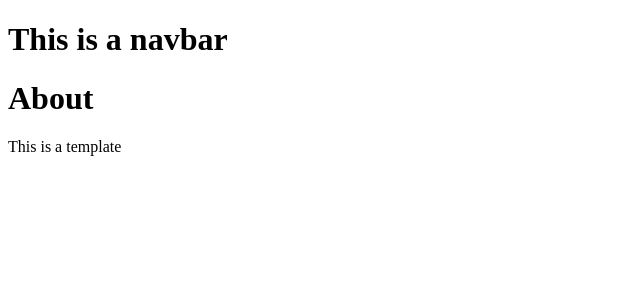
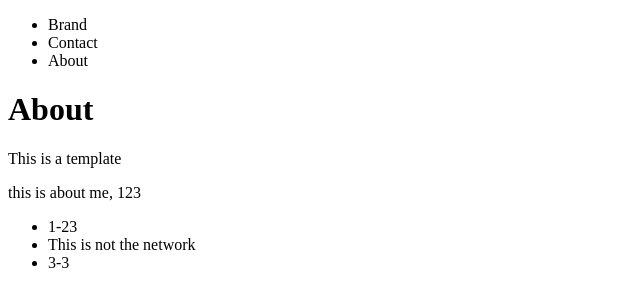
Before and after one commit to chdamianos/first_django_project, a Django app: page /about/ in a window 1280 px wide. Shown: the top 307 px of the page, without its empty margins (0-640 px from the left). Run offline with Django 3.2, Linux system fonts and the light colour scheme; parts of the project's set-up code (start-up, migrations or seed data) failed here and were passed over.

Commit message:
at 1:42:23

```diff
--- a/src/pages/views.py
+++ b/src/pages/views.py
@@ -2,13 +2,21 @@ from django.http import HttpResponse
 from django.shortcuts import render
 
 # Create your views here.
+
+
 def homepage_view(request, *args, **kwargs):
     print(args, kwargs)
     print(request.user)
     return render(request, "home.html", {})
 
+
 def contacts_view(request, *args, **kwargs):
     return render(request, "contact.html", {})
 
+
 def about_view(request, *args, **kwargs):
-    return render(request, "about.html", {})
+    my_context = {"my_text": "this is about me",
+                  "my_number": 123,
+                  "my_list": [1, 2, 3],
+                  "this_is_true": True}
+    return render(request, "about.html", my_context)
--- a/src/templates/about.html
+++ b/src/templates/about.html
@@ -3,4 +3,18 @@
 {% block content %}
 <h1>About</h1>
 <p>This is a template</p>
+<p>
+    {{my_text}}, {{my_number}}
+</p>
+<ul>
+    {% for my_sub_item in my_list %}
+    {% if my_sub_item == 1 %}
+    <li>{{forloop.counter}}-{{my_sub_item|add:22}}</li>
+    {% elif my_sub_item == 2 %}
+    <li>This is not the network</li>
+    {% else %}
+    <li>{{forloop.counter}}-{{my_sub_item}}</li>
+    {% endif %}
+    {% endfor %}
+</ul>
 {% endblock %}
--- a/src/templates/base.html
+++ b/src/templates/base.html
@@ -6,7 +6,7 @@
 </head>
 
 <body>
-    <h1>This is a navbar</h1>
+    {% include 'navbar.html' %}
     {% block content %}
     replace me
     {% endblock %}
--- /dev/null
+++ b/src/templates/navbar.html
@@ -0,0 +1,13 @@
+<nav>
+    <ul>
+        <li>
+            Brand
+        </li>
+        <li>
+            Contact
+        </li>
+        <li>
+            About
+        </li>
+    </ul>
+</nav>
```
